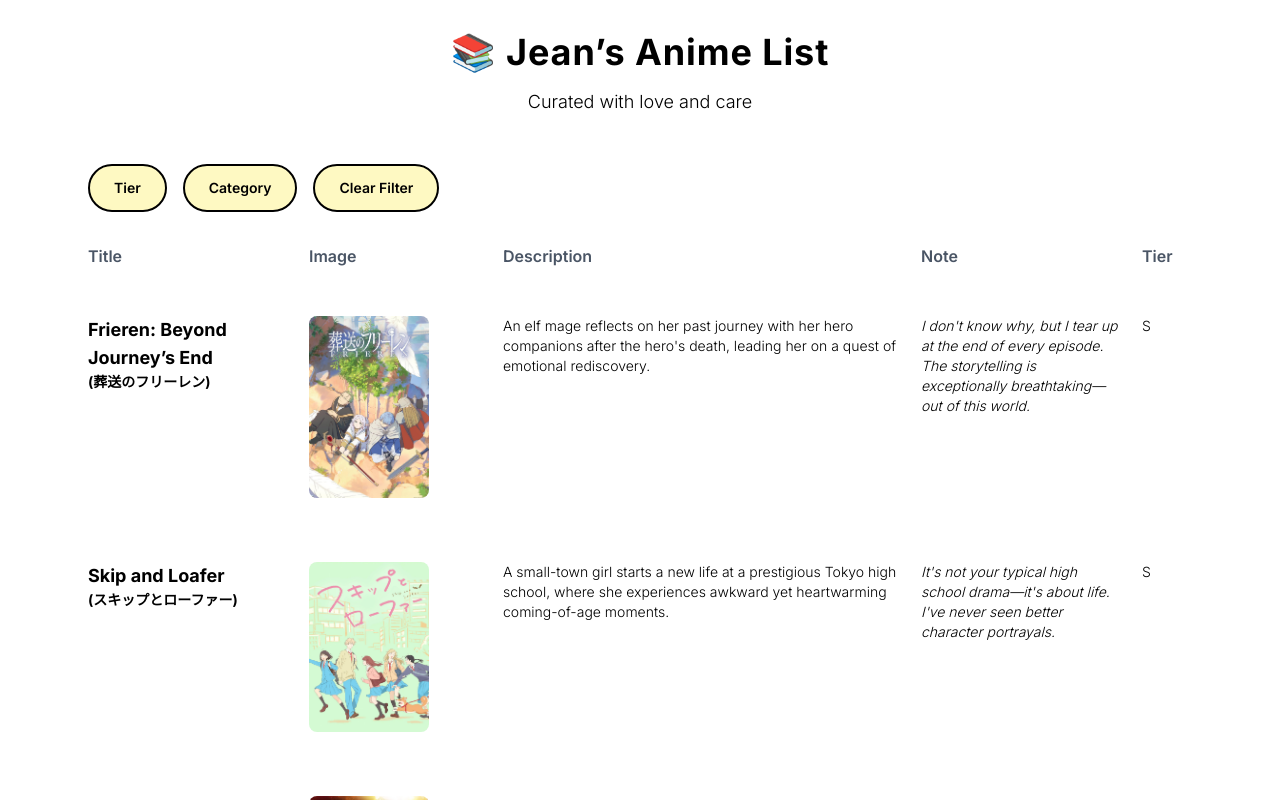
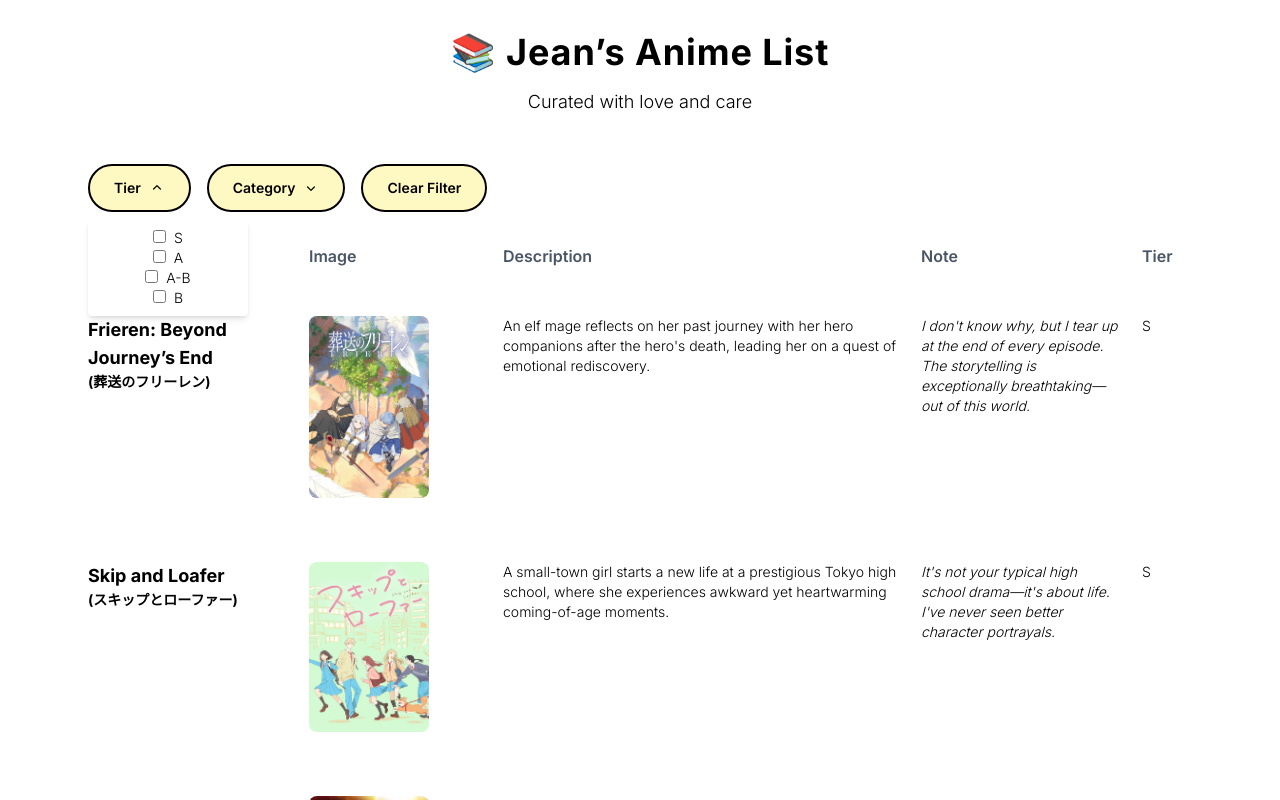
Before and after one commit to jeanyang0519/anime-recommender, a Next.js app: page /elite/all in a window 1280 px wide. Both pictures are taken after a click on the button "Tier". Shown: the top 800 px of the page. Built offline with nearby package versions, Linux system fonts and the light colour scheme.

Commit message:
add react icon and update filters

```diff
--- a/package.json
+++ b/package.json
@@ -10,6 +10,7 @@
     "format": "prettier --write ."
   },
   "dependencies": {
+    "@heroicons/react": "^2.2.0",
     "@next/font": "^14.2.15",
     "next": "15.2.4",
     "react": "^19.0.0",
--- a/src/app/elite/all/page.tsx
+++ b/src/app/elite/all/page.tsx
@@ -2,24 +2,64 @@
 
 import Link from "next/link";
 import { jeansList } from "../../data/jeansList";
-import { useState } from "react";
+import { useState, useEffect, useRef } from "react";
+import { ChevronDownIcon } from "@heroicons/react/20/solid";
+
 
 export default function EliteFullList() {
   const [selectedCategories, setSelectedCategories] = useState<string[]>([]);
   const [selectedTiers, setSelectedTiers] = useState<string[]>([]);
+  const [showTierDropdown, setShowTierDropdown] = useState(false);
+const [showCategoryDropdown, setShowCategoryDropdown] = useState(false);
+
+const tierRef = useRef<HTMLDivElement>(null);
+const categoryRef = useRef<HTMLDivElement>(null);
+
+
+useEffect(() => {
+  const handleClickOutside = (event: MouseEvent) => {
+    if (
+      tierRef.current &&
+      !tierRef.current.contains(event.target as Node)
+    ) {
+      setShowTierDropdown(false);
+    }
+    if (
+      categoryRef.current &&
+      !categoryRef.current.contains(event.target as Node)
+    ) {
+      setShowCategoryDropdown(false);
+    }
+  };
+
+  document.addEventListener("mousedown", handleClickOutside);
+  return () => {
+    document.removeEventListener("mousedown", handleClickOutside);
+  };
+}, []);
+
+
   return (
     <div className="min-h-screen p-8 text-center flex flex-col items-center gap-4">
       <h1 className="text-4xl font-bold">📚 Jean’s Anime List</h1>
       <p className="text-lg mb-8">Curated with love and care </p>
       <div className="flex flex-wrap justify-start items-center gap-4 mb-4 w-full max-w-6xl px-6">
   {/* Tier Filter */}
-        <div className="relative group">
-          <button className="btn-yellow text-sm px-4 py-2">
+  <div className="relative" ref={tierRef}>
+    <button
+      onClick={() => setShowTierDropdown(prev => !prev)}
+      className="btn-yellow text-sm px-4 py-2 flex items-center gap-2"
+    >
       Tier {selectedTiers.length > 0 && `(${selectedTiers.length})`}
+      <ChevronDownIcon
+        className={`w-4 h-4 transition-transform ${
+          showTierDropdown ? "rotate-180" : ""
+        }`}
+      />
     </button>
-          <div className="absolute z-10 mt-2 bg-white text-black rounded shadow-md p-2 hidden group-hover:block">
-            {[...new Set(jeansList.map((a) => a.tier).filter(Boolean))].map(
-              (tier, i) => (
+    {showTierDropdown && (
+      <div className="absolute z-10 mt-2 bg-white text-black rounded shadow-md p-2 w-40">
+        {[...new Set(jeansList.map(a => a.tier).filter(Boolean))].map((tier, i) => (
           <label key={i} className="block text-sm">
             <input
               type="checkbox"
@@ -27,30 +67,35 @@ export default function EliteFullList() {
               checked={selectedTiers.includes(tier)}
               onChange={(e) => {
                 const checked = e.target.checked;
-                      setSelectedTiers((prev) =>
-                        checked
-                          ? [...prev, tier]
-                          : prev.filter((t) => t !== tier),
+                setSelectedTiers(prev =>
+                  checked ? [...prev, tier] : prev.filter(t => t !== tier)
                 );
               }}
               className="mr-2"
             />
             {tier}
           </label>
-              ),
+        ))}
+      </div>
     )}
-          </div>
   </div>
 
   {/* Category Filter */}
-        <div className="relative group">
-          <button className="btn-yellow text-sm px-4 py-2">
-            Category{" "}
-            {selectedCategories.length > 0 && `(${selectedCategories.length})`}
+  <div className="relative" ref={categoryRef}>
+    <button
+      onClick={() => setShowCategoryDropdown(prev => !prev)}
+      className="btn-yellow text-sm px-4 py-2 flex items-center gap-2"
+    >
+      Category {selectedCategories.length > 0 && `(${selectedCategories.length})`}
+      <ChevronDownIcon
+        className={`w-4 h-4 transition-transform ${
+          showCategoryDropdown ? "rotate-180" : ""
+        }`}
+      />
     </button>
-          <div className="absolute z-10 mt-2 bg-white text-black rounded shadow-md p-2 hidden group-hover:block">
-            {[...new Set(jeansList.flatMap((a) => a.category || []))].map(
-              (cat, i) => (
+    {showCategoryDropdown && (
+      <div className="absolute z-10 mt-2 bg-white text-black rounded shadow-md p-2 w-48">
+        {[...new Set(jeansList.flatMap(a => a.category || []))].map((cat, i) => (
           <label key={i} className="block text-sm">
             <input
               type="checkbox"
@@ -58,22 +103,20 @@ export default function EliteFullList() {
               checked={selectedCategories.includes(cat)}
               onChange={(e) => {
                 const checked = e.target.checked;
-                      setSelectedCategories((prev) =>
-                        checked
-                          ? [...prev, cat]
-                          : prev.filter((c) => c !== cat),
+                setSelectedCategories(prev =>
+                  checked ? [...prev, cat] : prev.filter(c => c !== cat)
                 );
               }}
               className="mr-2"
             />
             {cat}
           </label>
-              ),
+        ))}
+      </div>
     )}
   </div>
-        </div>
 
-        {/* Clear Filters */}
+  {/* Clear Filter */}
   <button
     onClick={() => {
       setSelectedCategories([]);
@@ -84,6 +127,7 @@ export default function EliteFullList() {
     Clear Filter
   </button>
 </div>
+
 
       <div className=" flex flex-col w-full max-w-6xl gap-4">
         <div className="hidden lg:grid grid-cols-[1fr_170px_2fr_1fr_50px] gap-6 px-6 text-left font-semibold text-gray-600 mb-2">
```
Also changed, not shown: 1 other file (tests, documents, lock files or other folders). Lines whose indentation alone changed are shown as unchanged.
